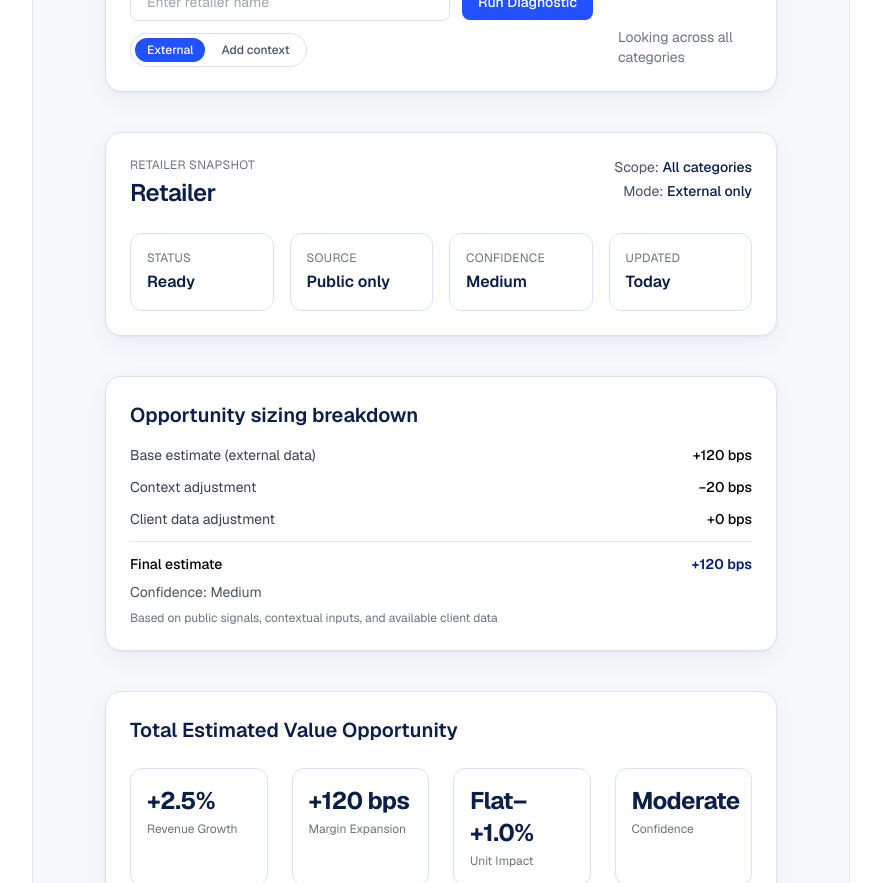
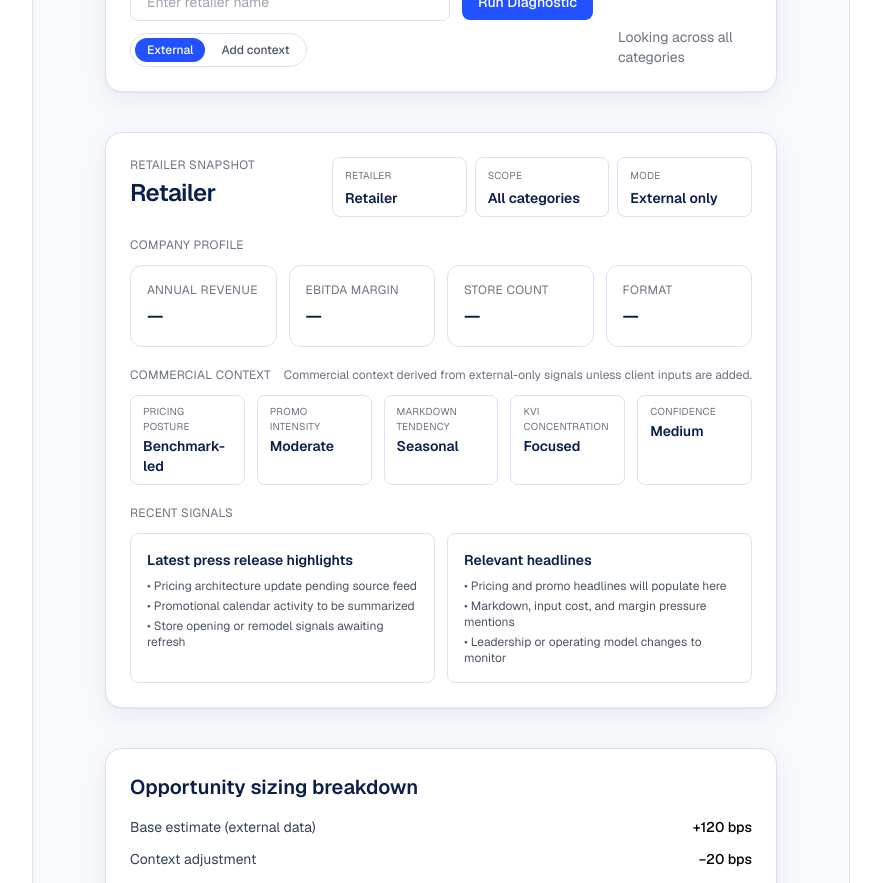
Before and after one commit to jkurth92/retail-pricing-diagnostic, a Next.js app: page / in a window 1280 px wide. Shown: the part 400-1283 px from the top of the page, without its empty margins (175-1056 px from the left). Built offline with nearby package versions, Linux system fonts and the light colour scheme.

Commit message:
Retail snapshot card update

```diff
--- a/app/page.tsx
+++ b/app/page.tsx
@@ -315,7 +315,7 @@ const opportunity = estimateOpportunity(mockInputs);
         </section>
       )}
 
-      <section className="brand-card p-6 space-y-6">
+      <section className="brand-card p-6 space-y-5">
         <div className="flex flex-col gap-4 md:flex-row md:items-start md:justify-between">
           <div className="space-y-1">
             <p className="text-xs uppercase tracking-wide text-gray-500">
@@ -326,44 +326,119 @@ const opportunity = estimateOpportunity(mockInputs);
             </h2>
           </div>
 
-          <div className="space-y-1 text-sm text-gray-600 md:text-right">
-            <p>
-              Scope: <span className="font-medium text-[var(--ui-text)]">All categories</span>
+          <div className="grid grid-cols-2 gap-2 text-sm text-gray-600 sm:grid-cols-3 md:min-w-[420px]">
+            {[
+              { label: "Retailer", value: selectedRetailer },
+              { label: "Scope", value: "All categories" },
+              {
+                label: "Mode",
+                value:
+                  analysisMode === "hybrid"
+                    ? "External + client inputs"
+                    : "External only",
+              },
+            ].map((item) => (
+              <div key={item.label} className="rounded-lg border border-[var(--ui-border)] bg-white px-3 py-2">
+                <p className="text-[10px] uppercase tracking-wide text-gray-500">
+                  {item.label}
                 </p>
-            <p>
-              Mode:{" "}
-              <span className="font-medium text-[var(--ui-text)]">
-                {analysisMode === "hybrid" ? "External + client data" : "External only"}
-              </span>
+                <p className="mt-0.5 truncate font-semibold text-[var(--ui-text)]">
+                  {item.value}
                 </p>
+              </div>
+            ))}
           </div>
         </div>
 
-        <div className="grid grid-cols-1 gap-4 sm:grid-cols-2 lg:grid-cols-4">
+        <div className="space-y-3">
+          <p className="text-xs uppercase tracking-wide text-gray-500">
+            Company profile
+          </p>
+          <div className="grid grid-cols-2 gap-3 lg:grid-cols-4">
             {[
-            { label: "Status", value: isLoading ? "Analyzing" : "Ready" },
-            {
-              label: "Source",
-              value:
-                analysisMode === "hybrid"
-                  ? "Public + client inputs"
-                  : "Public only",
-            },
-            {
-              label: "Confidence",
-              value: analysisMode === "hybrid" ? "Medium-high" : "Medium",
-            },
-            { label: "Updated", value: "Today" },
+              { label: "Annual revenue", value: "—" },
+              { label: "EBITDA margin", value: "—" },
+              { label: "Store count", value: "—" },
+              { label: "Format", value: "—" },
             ].map((item) => (
               <div key={item.label} className={subCard}>
                 <p className="text-xs uppercase tracking-wide text-gray-500">
                   {item.label}
                 </p>
-              <p className="mt-1 font-semibold text-[var(--ui-text)]">
+                <p className="mt-1 text-lg font-semibold text-[var(--ui-text)]">
                   {item.value}
                 </p>
               </div>
             ))}
+          </div>
+        </div>
+
+        <div className="space-y-3">
+          <div className="flex flex-col gap-1 sm:flex-row sm:items-end sm:justify-between">
+            <p className="text-xs uppercase tracking-wide text-gray-500">
+              Commercial context
+            </p>
+            <p className="text-xs text-gray-500">
+              Commercial context derived from external-only signals unless client inputs are added.
+            </p>
+          </div>
+
+          <div className="grid grid-cols-2 gap-3 lg:grid-cols-5">
+            {[
+              { label: "Pricing posture", value: "Benchmark-led" },
+              { label: "Promo intensity", value: "Moderate" },
+              { label: "Markdown tendency", value: "Seasonal" },
+              { label: "KVI concentration", value: "Focused" },
+              {
+                label: "Confidence",
+                value: analysisMode === "hybrid" ? "Medium-high" : "Medium",
+              },
+            ].map((item) => (
+              <div key={item.label} className="rounded-lg border border-[var(--ui-border)] bg-white px-3 py-2">
+                <p className="text-[10px] uppercase tracking-wide text-gray-500">
+                  {item.label}
+                </p>
+                <p className="mt-0.5 text-sm font-semibold text-[var(--ui-text)]">
+                  {item.value}
+                </p>
+              </div>
+            ))}
+          </div>
+
+          {analysisMode === "hybrid" && (
+            <p className="text-xs text-[var(--ui-blue)]">
+              Hybrid mode: client inputs can refine the external signal read.
+            </p>
+          )}
+        </div>
+
+        <div className="space-y-3">
+          <p className="text-xs uppercase tracking-wide text-gray-500">
+            Recent signals
+          </p>
+          <div className="grid grid-cols-1 gap-3 lg:grid-cols-2">
+            <div className="rounded-lg border border-[var(--ui-border)] bg-white p-4">
+              <p className="text-sm font-semibold text-[var(--ui-text)]">
+                Latest press release highlights
+              </p>
+              <div className="mt-2 space-y-1 text-xs text-gray-600">
+                <p>• Pricing architecture update pending source feed</p>
+                <p>• Promotional calendar activity to be summarized</p>
+                <p>• Store opening or remodel signals awaiting refresh</p>
+              </div>
+            </div>
+
+            <div className="rounded-lg border border-[var(--ui-border)] bg-white p-4">
+              <p className="text-sm font-semibold text-[var(--ui-text)]">
+                Relevant headlines
+              </p>
+              <div className="mt-2 space-y-1 text-xs text-gray-600">
+                <p>• Pricing and promo headlines will populate here</p>
+                <p>• Markdown, input cost, and margin pressure mentions</p>
+                <p>• Leadership or operating model changes to monitor</p>
+              </div>
+            </div>
+          </div>
         </div>
       </section>
 
```
Lines whose indentation alone changed are shown as unchanged.
